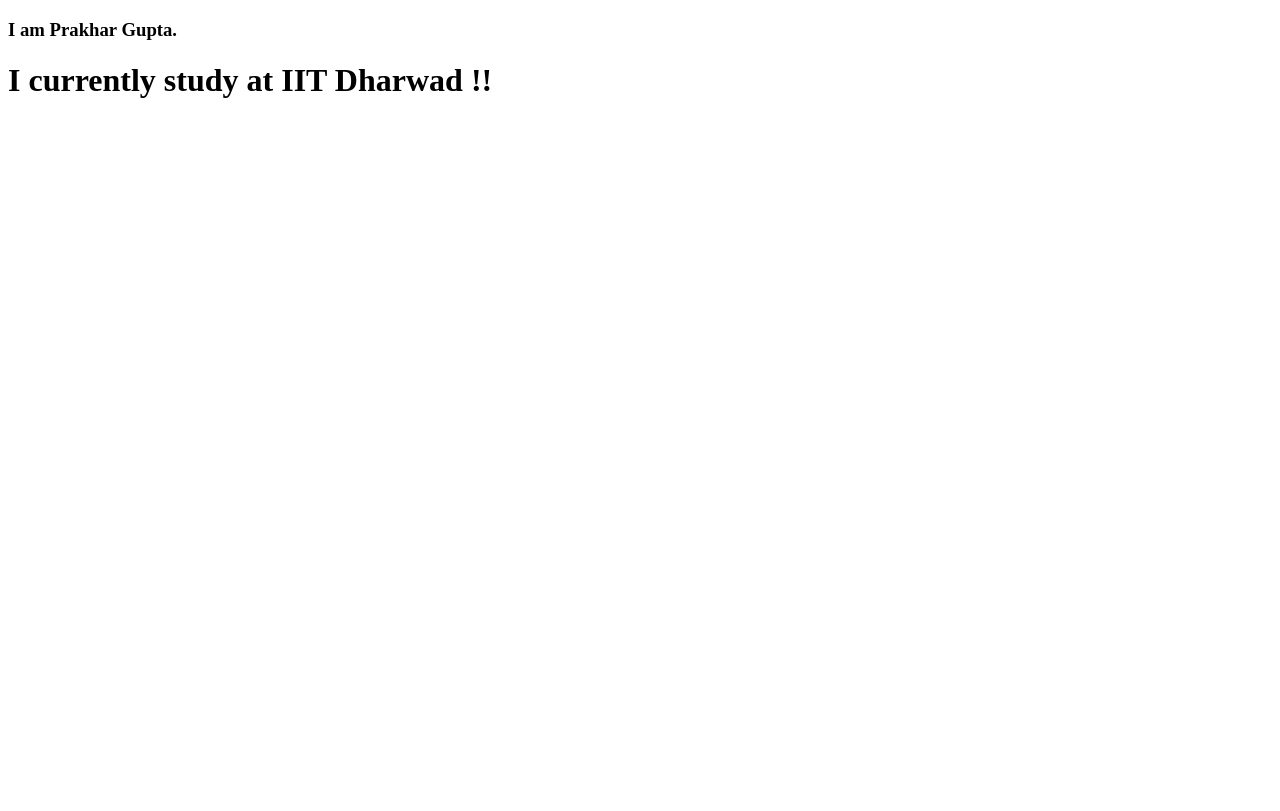
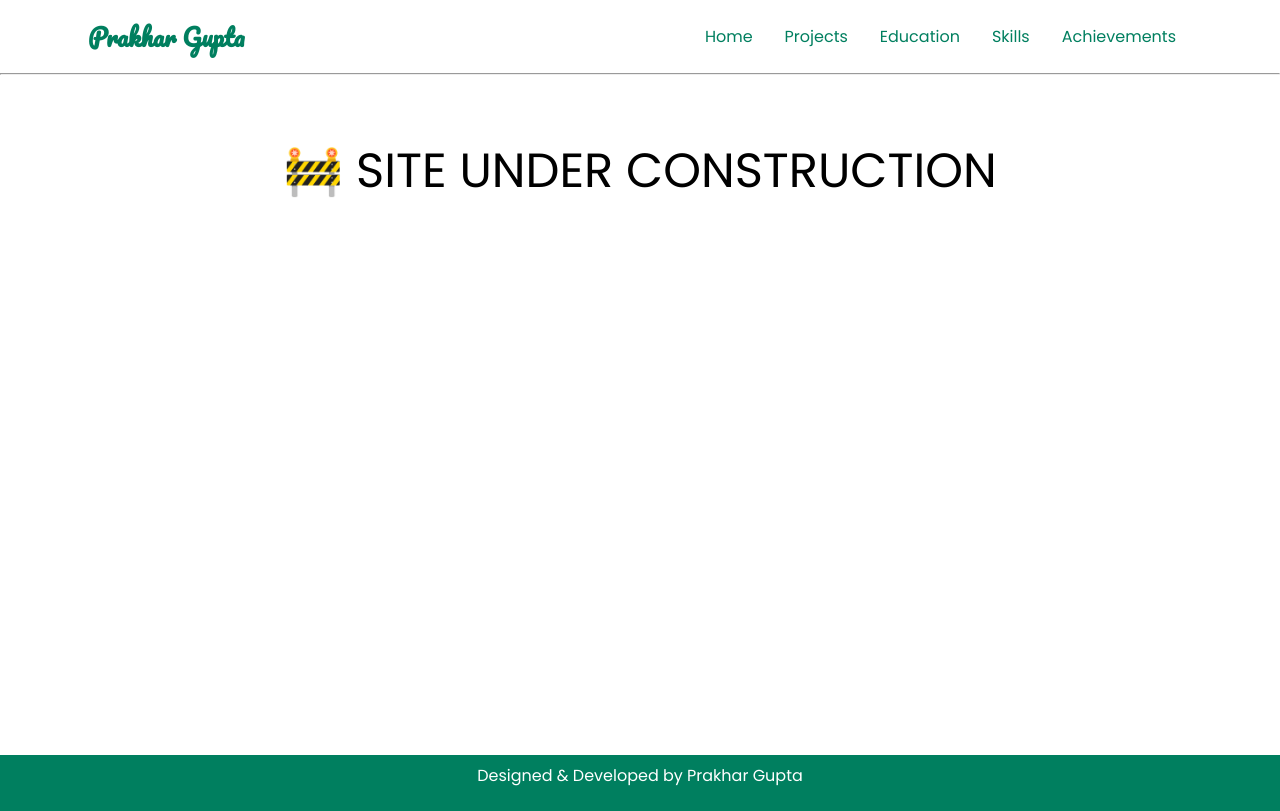
Before and after one commit to thisisprakhargupta/thisisprakhargupta.github.io, a plain HTML site: page docs/index.html in a window 1280 px wide. Drawn offline with Linux system fonts and the light colour scheme.

Commit message:
font change

```diff
--- a/docs/index.html
+++ b/docs/index.html
@@ -1,13 +1,33 @@
 <!DOCTYPE html>
 <html lang="en">
 <head>
-    <meta charset="UTF-8">
-    <meta name="viewport" content="width=device-width, initial-scale=1.0">
+    <meta charset="UTF-8" />
+    <meta name="viewport" content="width=device-width, initial-scale=1.0"/>
+    <link rel="stylesheet" type="text/css" href="styles/styles.css"/>
     <title>Prakhar Gupta</title>
 </head>
 <body>
-    <h3> I am Prakhar Gupta.</h1>
+    <header>
+        <nav>
+            <h2 class="app-logo title-font">Prakhar Gupta</h2>
 
-    <h1> I currently study at IIT Dharwad !!</h1>
+            <ol class="menu">
+                <li>Home</li>
+                <li>Projects</li>
+                <li>Education</li>
+                <li>Skills</li>
+                <li>Achievements</li>
+            </ol>
+        </nav>
+    </header>
+    <hr/>
+    <main>
+        <div style="text-align: center; font-size: 48px; padding-top: 60px;">
+            🚧 SITE UNDER CONSTRUCTION
+        </div>
+    </main>
+    <footer>
+        Designed & Developed by Prakhar Gupta
+    </footer>
 </body>
 </html>
--- /dev/null
+++ b/docs/styles/styles.css
@@ -0,0 +1,75 @@
+@import url('https://fonts.googleapis.com/css2?family=Pacifico&family=Poppins:ital,wght@0,100;0,200;0,300;0,400;0,500;0,600;0,700;0,800;0,900;1,100;1,200;1,300;1,400;1,500;1,600;1,700;1,800;1,900&display=swap');
+
+:root {
+    --primary-color: #007f5f;
+}
+
+* {
+    box-sizing: border-box;
+    margin: 0;
+    padding: 0;
+    font-family: "Poppins", sans-serif;
+    font-style: normal;
+    transition: all 0.2s;
+}
+
+.title-font {
+    font-family: "Pacifico", cursive;
+}
+
+body {
+    height: 100vh;
+    width: 100vw;
+    overflow-y: hidden;
+    overflow-x: hidden;
+}
+
+nav {
+    min-height: 8vh;
+    background-color: white;
+    display: flex;
+    justify-content: space-between;
+    align-items: center;
+    padding: 12px 24px;
+    margin: auto;
+    width: 90%;
+}
+
+nav h2 {
+    color: var(--primary-color);
+    white-space: nowrap;
+}
+
+nav ol {
+    display: flex;
+    list-style-type: none;
+}
+
+nav ol li {
+    padding: 4px 8px;
+    margin: 8px;
+    border-radius: 8px;
+    cursor: pointer;
+    user-select: none;
+    font-size: 1em;
+    color: var(--primary-color);
+}
+
+nav ol li:hover {
+    transform: scale(1.05);
+    background: var(--primary-color);
+    color: white;
+}
+
+main {
+    /* background: green; */
+    min-height:85vh;
+}
+
+footer {
+    min-height: 7vh;
+    text-align: center;
+    background: var(--primary-color);
+    color: white;
+    padding: 8px 12px;
+}
```
